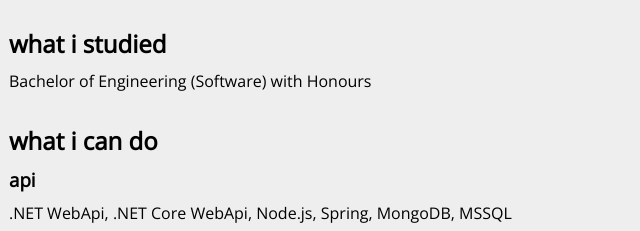
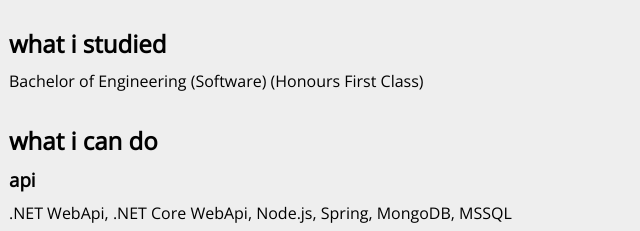
Before and after one commit to ramshaw888/wilhelm, a website: page wilhelm.html in a window 1280 px wide. Shown: the part 750-981 px from the top of the page, 337-977 px from the left. Drawn offline with nearby package versions, Linux system fonts and the light colour scheme.

Commit message:
Add honours

```diff
--- a/wilhelm.html
+++ b/wilhelm.html
@@ -29,7 +29,7 @@
 
             <div class="subsection">
                 <h2>what i studied</h2>
-                <p>Bachelor of Engineering (Software) with Honours</p>
+                <p>Bachelor of Engineering (Software) (Honours First Class)</p>
             </div>
 
             <div class="subsection">
```
